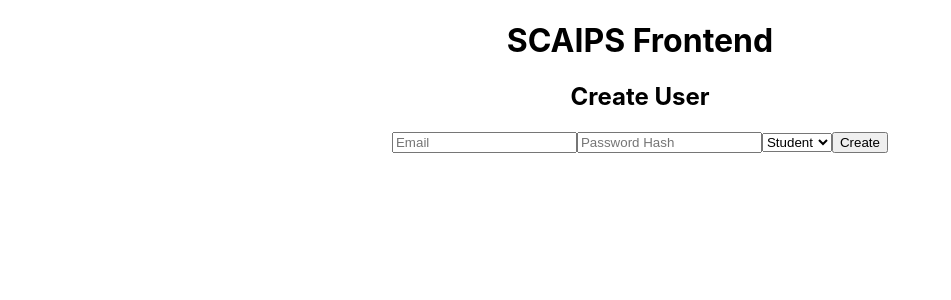
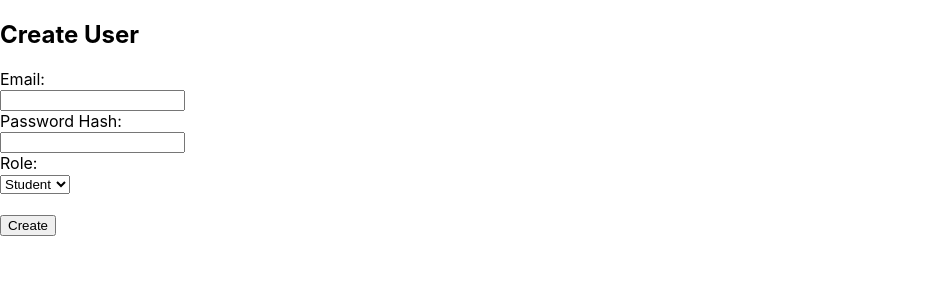
Before and after one commit to gaju2214/scaips-frontend, a React (Create React App) app in the folder scaips-frontend/: page / in a window 1280 px wide. Shown: the top 300 px of the page, without its empty margins (0-951 px from the left). Built offline with nearby package versions, Linux system fonts and the light colour scheme.

Commit message:
Add CORS support

```diff
--- a/scaips-frontend/src/App.js
+++ b/scaips-frontend/src/App.js
@@ -1,13 +1,16 @@
 import React from 'react';
-import './App.css';
+import { BrowserRouter as Router, Routes, Route } from 'react-router-dom';
 import UserForm from './components/UserForm';
+import UserProfile from './components/UserProfile';
 
 function App() {
   return (
-    <div className="App">
-      <h1>SCAIPS Frontend</h1>
-      <UserForm />
-    </div>
+    <Router>
+      <Routes>
+        <Route path="/" element={<UserForm />} />
+        <Route path="/profile/:email" element={<UserProfile />} />
+      </Routes>
+    </Router>
   );
 }
 
--- a/scaips-frontend/src/components/UserForm.js
+++ b/scaips-frontend/src/components/UserForm.js
@@ -1,50 +1,60 @@
 import React, { useState } from 'react';
+import { useNavigate } from 'react-router-dom'; // ✅ import
 
 const UserForm = () => {
   const [email, setEmail] = useState('');
   const [passwordHash, setPasswordHash] = useState('');
   const [role, setRole] = useState('student');
 
+  const navigate = useNavigate(); // ✅ initialize
+
   const handleSubmit = async (e) => {
     e.preventDefault();
 
+    try {
       const res = await fetch(`${process.env.REACT_APP_API_URL}/api/users`, {
         method: 'POST',
         headers: { 'Content-Type': 'application/json' },
-      body: JSON.stringify({
-        email,
-        password_hash: passwordHash,
-        role
-      })
+        body: JSON.stringify({ email, password_hash: passwordHash, role })
       });
 
       const data = await res.json();
-    console.log(data);
-    alert('User created!');
+
+      if (res.ok) {
+        alert('User created successfully! 🎉');
+        navigate(`/profile/${email}`); // ✅ redirect to profile
+      } else {
+        alert('Error: ' + (data.message || 'Unknown error'));
+      }
+    } catch (error) {
+      console.error('Submission failed:', error);
+      alert('Network or server error');
+    }
   };
 
   return (
     <form onSubmit={handleSubmit}>
       <h2>Create User</h2>
-      <input
-        type="email"
-        placeholder="Email"
-        value={email}
-        onChange={(e) => setEmail(e.target.value)}
-        required
-      />
-      <input
-        type="text"
-        placeholder="Password Hash"
-        value={passwordHash}
-        onChange={(e) => setPasswordHash(e.target.value)}
-        required
-      />
+      <div>
+        <label>Email:</label><br />
+        <input type="email" value={email} onChange={(e) => setEmail(e.target.value)} required />
+      </div>
+
+      <div>
+        <label>Password Hash:</label><br />
+        <input type="text" value={passwordHash} onChange={(e) => setPasswordHash(e.target.value)} required />
+      </div>
+
+      <div>
+        <label>Role:</label><br />
         <select value={role} onChange={(e) => setRole(e.target.value)}>
           <option value="student">Student</option>
           <option value="alumni">Alumni</option>
           <option value="industry">Industry</option>
         </select>
+      </div>
+
+      <br />
       <button type="submit">Create</button>
     </form>
   );
--- /dev/null
+++ b/scaips-frontend/src/components/UserProfile.js
@@ -0,0 +1,15 @@
+import React from 'react';
+import { useParams } from 'react-router-dom';
+
+const UserProfile = () => {
+  const { email } = useParams();
+
+  return (
+    <div>
+      <h2>User Profile</h2>
+      <p>Welcome, <strong>{email}</strong></p>
+    </div>
+  );
+};
+
+export default UserProfile;
```
Also changed, not shown: 1 other file (tests, documents, lock files or other folders). Lines whose indentation alone changed are shown as unchanged.
